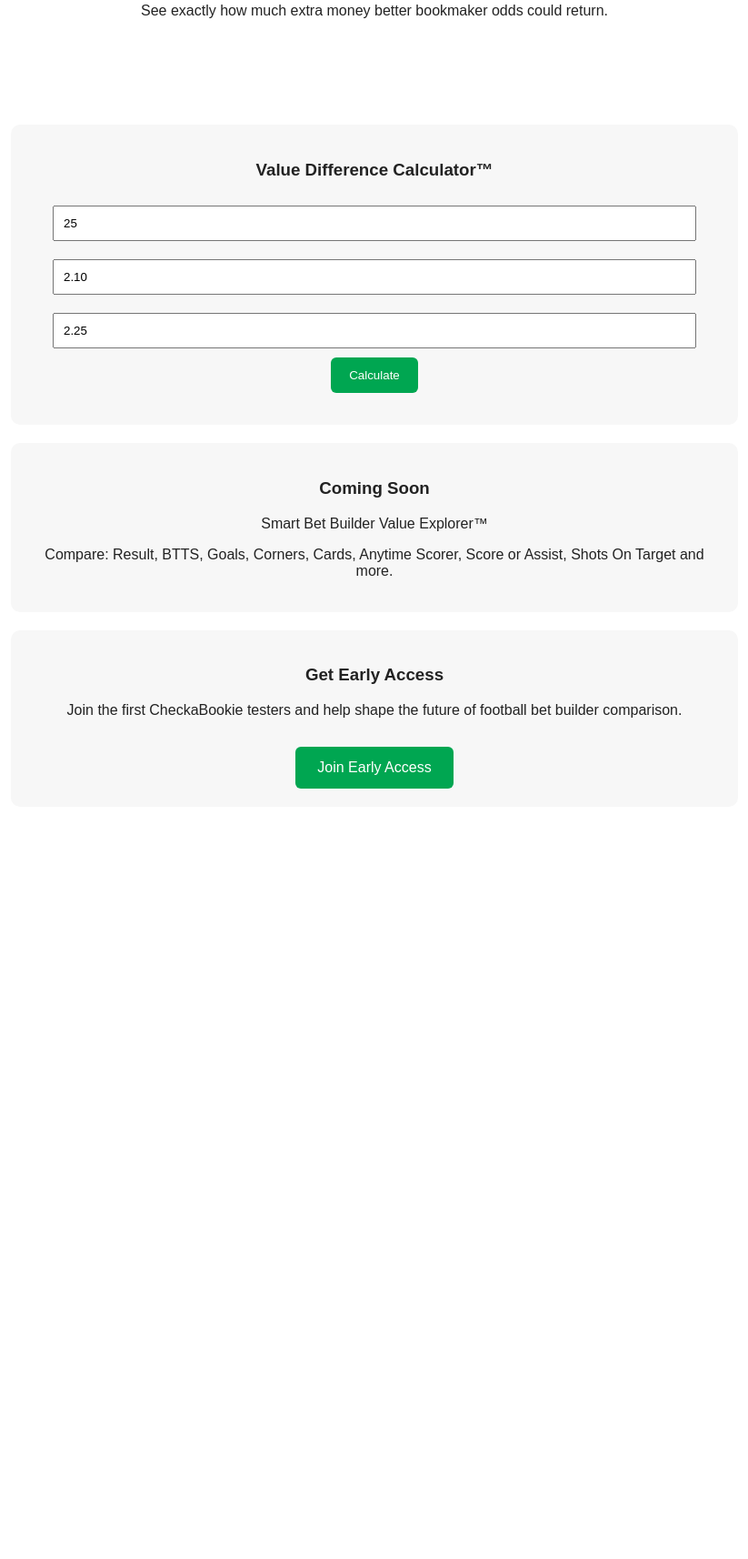
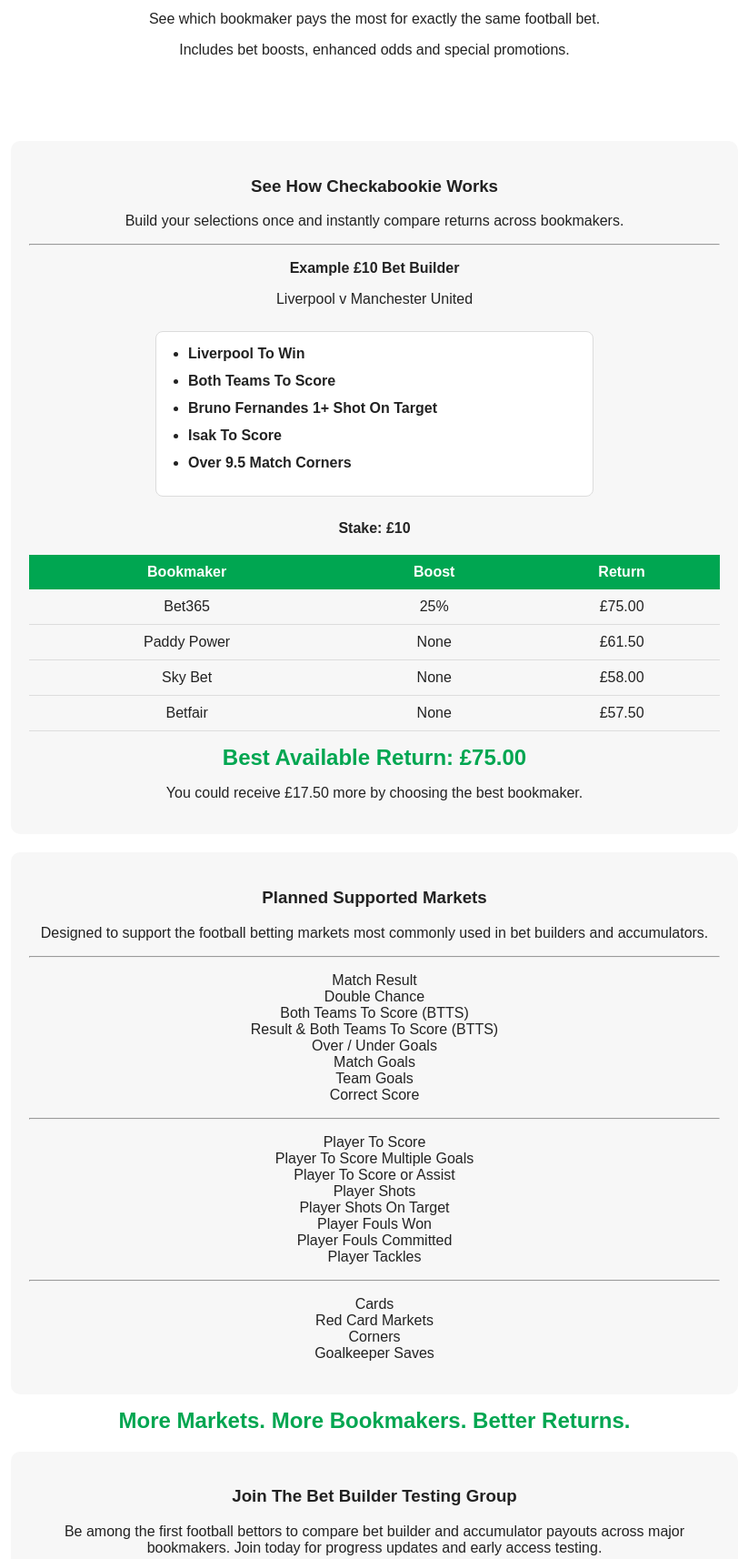
Before and after one commit to checkabookie/checkabookie, a plain HTML site: page index.html in a window 1280 px wide. Shown: the part 185-1899 px from the top of the page at 91% size, without its empty margins (228-1051 px from the left). Before the commit the page ends 1092 px from the top, so only its background shows below. Drawn offline with Linux system fonts and the light colour scheme.

Commit message:
Revamp index.html with new layout and styles
Updated the HTML structure and styles for CheckaBookie, enhancing layout and adding new features.

```diff
--- a/index.html
+++ b/index.html
@@ -17,7 +17,7 @@
 }
 
 .hero {
-    padding: 60px 20px;
+    padding: 35px 20px;
 }
 
 h1 {
@@ -68,6 +68,45 @@
     border-radius: 6px;
     margin-top: 15px;
 }
+
+table {
+    width: 100%;
+    border-collapse: collapse;
+    margin-top: 20px;
+}
+
+th {
+    background: #00A651;
+    color: white;
+    padding: 10px;
+}
+
+td {
+    padding: 10px;
+    border-bottom: 1px solid #ddd;
+}
+
+.betslip {
+    text-align: left;
+    display: inline-block;
+    margin: 10px auto;
+    padding: 15px;
+    background: #ffffff;
+    border: 1px solid #dcdcdc;
+    border-radius: 8px;
+    width: 85%;
+    max-width: 450px;
+}
+
+.betslip ul {
+    margin: 0;
+    padding-left: 20px;
+}
+
+.betslip li {
+    margin-bottom: 12px;
+}
+
 </style>
 
 </head>
@@ -76,10 +115,18 @@
 <div class="hero">
 <h1>CheckaBookie</h1>
 
-<h2>Don't just compare odds. Compare payouts.</h2>
+<h2>Compare Bet Builder & ACCA Payouts</h2>
 
 <p>
-See exactly how much extra money better bookmaker odds could return.
+Could your bet builder return more elsewhere?
+</p>
+
+<p>
+See which bookmaker pays the most for exactly the same football bet.
+</p>
+
+<p>
+Includes bet boosts, enhanced odds and special promotions.
 </p>
 </div>
 
@@ -87,43 +134,152 @@
 
 <div class="card">
 
-<h3>Value Difference Calculator™</h3>
+<h3>See How Checkabookie Works</h3>
 
-<input id="stake" type="number" value="25" placeholder="Stake (£)">
+<p>
+Build your selections once and instantly compare returns across bookmakers.
+</p>
 
-<input id="oddsA" type="number" step="0.01" value="2.10" placeholder="Odds A">
+<hr>
 
-<input id="oddsB" type="number" step="0.01" value="2.25" placeholder="Odds B">
+<p>
+<strong>Example £10 Bet Builder</strong>
+</p>
 
-<button onclick="calculate()">Calculate</button>
+<p>
+Liverpool v Manchester United
+</p>
 
-<div id="result" class="result"></div>
+<div class="betslip">
+
+<ul>
+<li><strong>Liverpool To Win</strong></li>
+
+<li><strong>Both Teams To Score</strong></li>
+
+<li><strong>Bruno Fernandes 1+ Shot On Target</strong></li>
+
+<li><strong>Isak To Score</strong></li>
+
+<li><strong>Over 9.5 Match Corners</strong></li>
+</ul>
 
 </div>
 
-<div class="card">
+<p>
+<strong>Stake: £10</strong>
+</p>
 
-<h3>Coming Soon</h3>
+<table>
+
+<tr>
+<th>Bookmaker</th>
+<th>Boost</th>
+<th>Return</th>
+</tr>
+
+<tr>
+<td>Bet365</td>
+<td>25%</td>
+<td>£75.00</td>
+</tr>
+
+<tr>
+<td>Paddy Power</td>
+<td>None</td>
+<td>£61.50</td>
+</tr>
+
+<tr>
+<td>Sky Bet</td>
+<td>None</td>
+<td>£58.00</td>
+</tr>
+
+<tr>
+<td>Betfair</td>
+<td>None</td>
+<td>£57.50</td>
+</tr>
+
+</table>
+
+<div class="result">
+
+Best Available Return: £75.00
+
+</div>
 
 <p>
-Smart Bet Builder Value Explorer™
-</p>
 
-<p>
-Compare:
-Result, BTTS, Goals, Corners, Cards,
-Anytime Scorer, Score or Assist,
-Shots On Target and more.
+You could receive £17.50 more by choosing the best bookmaker.
+
 </p>
 
 </div>
 
 <div class="card">
 
-<h3>Get Early Access</h3>
+<h3>Planned Supported Markets</h3>
 
 <p>
-Join the first CheckaBookie testers and help shape the future of football bet builder comparison.
+Designed to support the football betting markets most commonly used in bet builders and accumulators.
+</p>
+
+<hr>
+
+<p>
+Match Result<br>
+Double Chance<br>
+Both Teams To Score (BTTS)<br>
+Result & Both Teams To Score (BTTS)<br>
+Over / Under Goals<br>
+Match Goals<br>
+Team Goals<br>
+Correct Score<br>
+</p>
+
+<hr>
+
+<p>
+Player To Score<br>
+Player To Score Multiple Goals<br>
+Player To Score or Assist<br>
+Player Shots<br>
+Player Shots On Target<br>
+Player Fouls Won<br>
+Player Fouls Committed<br>
+Player Tackles<br>
+</p>
+
+<hr>
+
+<p>
+Cards<br>
+Red Card Markets<br>
+Corners<br>
+Goalkeeper Saves<br>
+
+</p>
+
+</div>
+
+<div class="result">
+
+More Markets.
+More Bookmakers.
+Better Returns.
+
+</div>
+
+<div class="card">
+
+<h3>Join The Bet Builder Testing Group</h3>
+
+<p>
+Be among the first football bettors to compare bet builder and accumulator payouts across major bookmakers.
+
+Join today for progress updates and early access testing.
 </p>
 
 <a
@@ -137,32 +293,6 @@
 
 </div>
 
-<script>
-
-function calculate() {
-
-const stake =
-parseFloat(document.getElementById("stake").value);
-
-const oddsA =
-parseFloat(document.getElementById("oddsA").value);
-
-const oddsB =
-parseFloat(document.getElementById("oddsB").value);
-
-const returnA = stake * oddsA;
-const returnB = stake * oddsB;
-
-const difference =
-Math.abs(returnB - returnA);
-
-document.getElementById("result").innerHTML =
-"Extra Value: £" +
-difference.toFixed(2);
-
-}
-
-</script>
 
 </body>
 </html>
```
